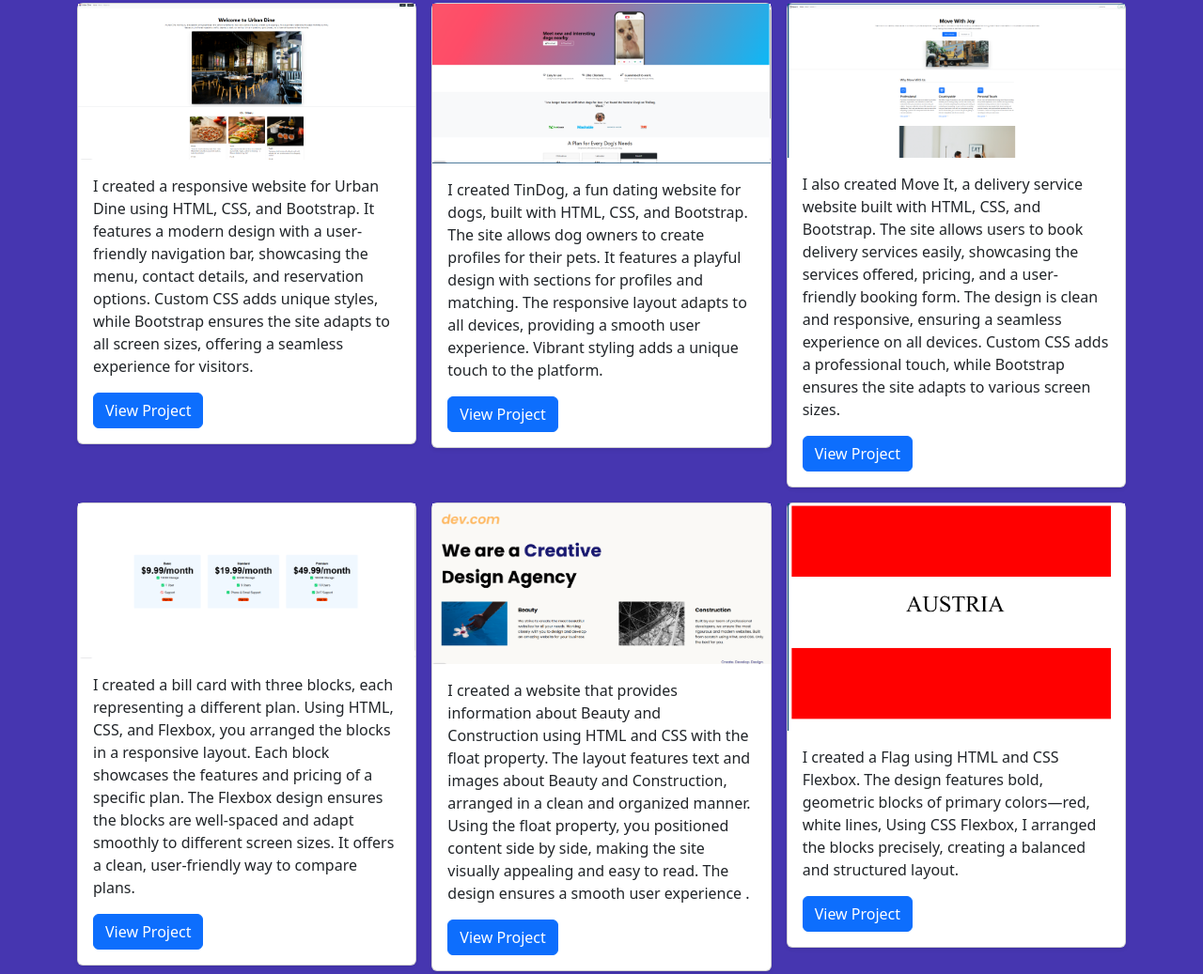
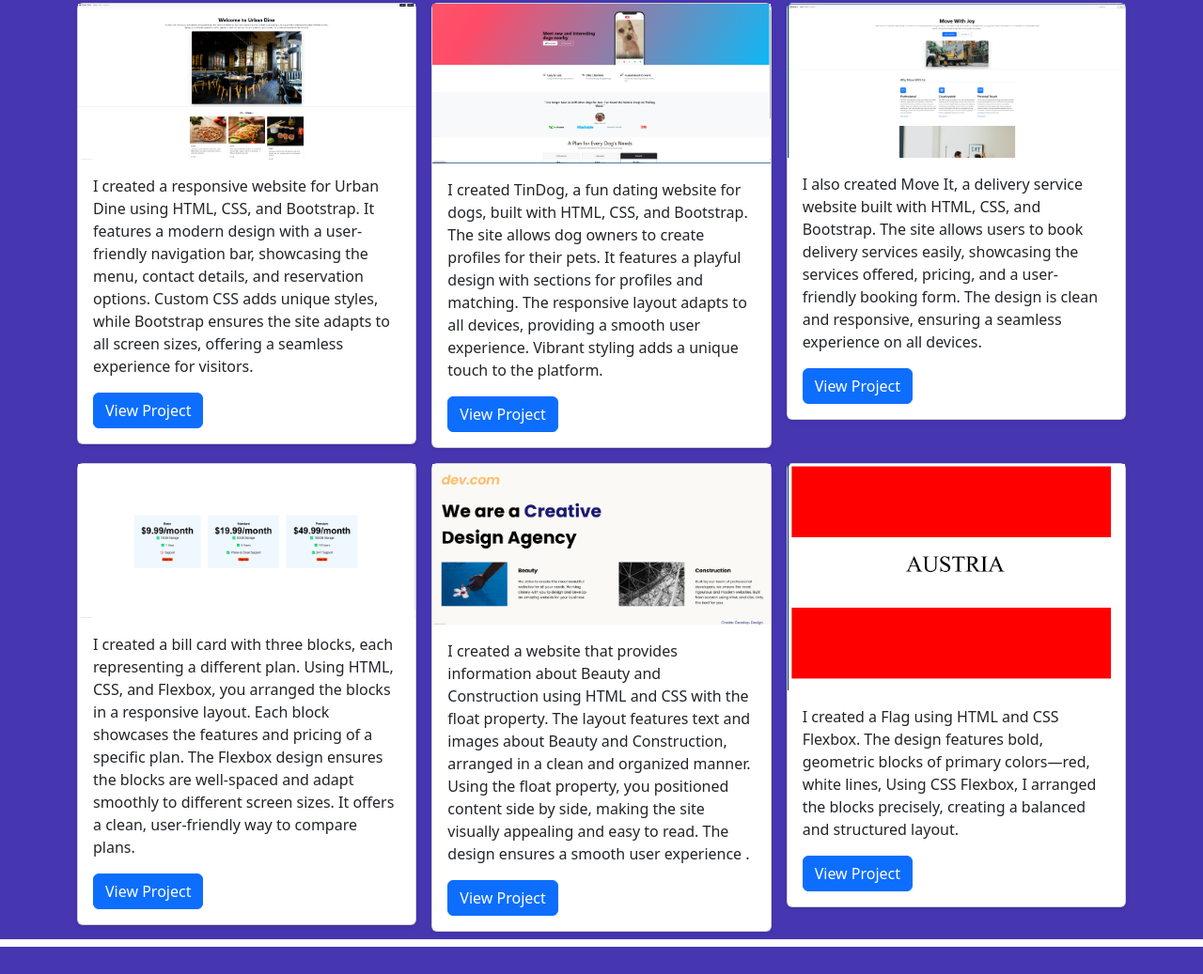
Before and after one commit to krishverma254/Portfolio, a plain HTML site: page index.html in a window 1280 px wide. Shown: the part 1556-2593 px from the top of the page at 94% size. Drawn offline with nearby package versions, Linux system fonts and the light colour scheme; a web font is replaced by a local one.

Commit message:
Update index.html

```diff
--- a/index.html
+++ b/index.html
@@ -163,7 +163,7 @@
           <div class="card shadow-sm">
             <img src="./Screenshot 2025-01-28 142123.png">
             <div class="card-body">
-              <p class="card-text">I also created Move It, a delivery service website built with HTML, CSS, and Bootstrap. The site allows users to book delivery services easily, showcasing the services offered, pricing, and a user-friendly booking form. The design is clean and responsive, ensuring a seamless experience on all devices. Custom CSS adds a professional touch, while Bootstrap ensures the site adapts to various screen sizes.</p>
+              <p class="card-text">I also created Move It, a delivery service website built with HTML, CSS, and Bootstrap. The site allows users to book delivery services easily, showcasing the services offered, pricing, and a user-friendly booking form. The design is clean and responsive, ensuring a seamless experience on all devices. </p>
               <div class="d-flex justify-content-between align-items-center">
                 <div class="btn-group">
                     <a href="./11.2 Bootstrap Components/index4.html" class="btn btn-primary">View Project </a>
```
